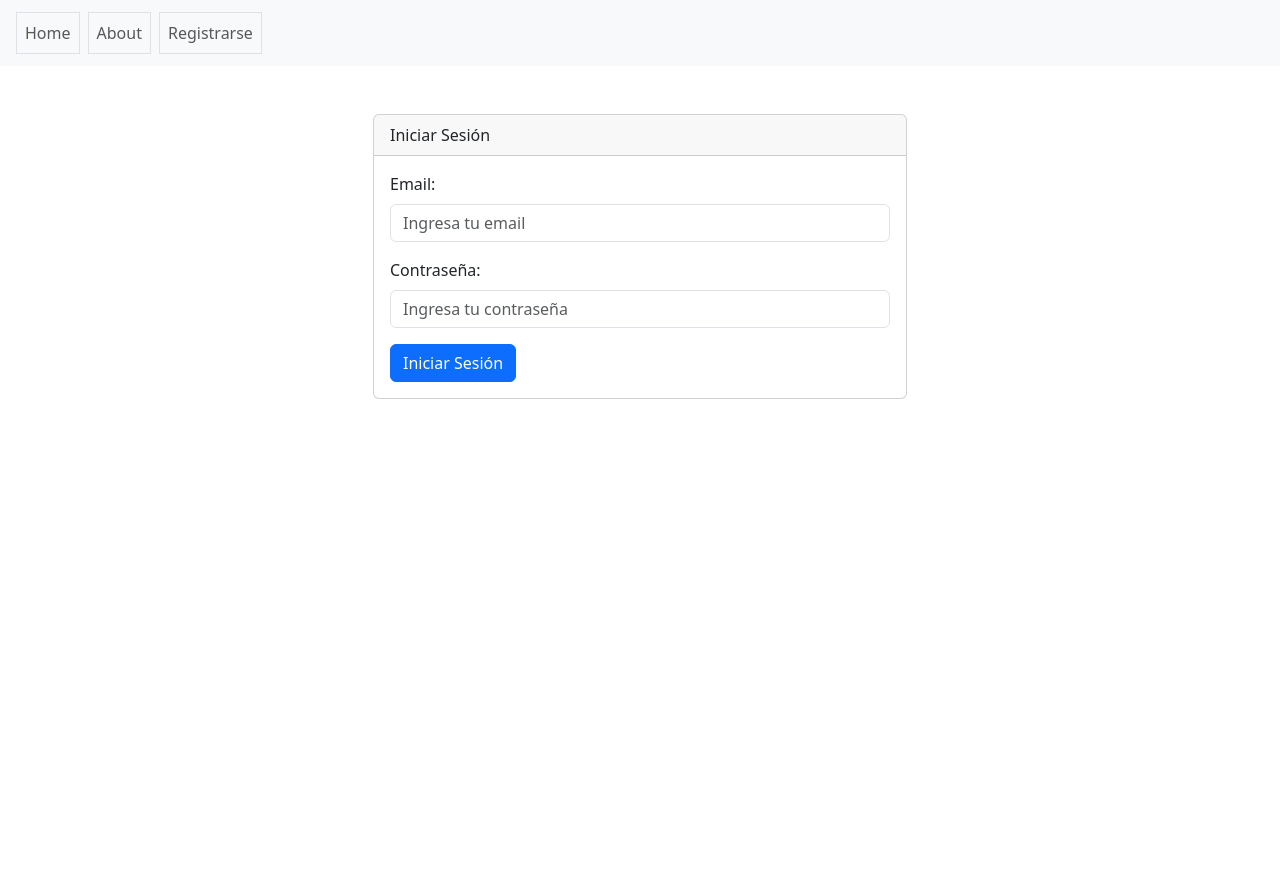
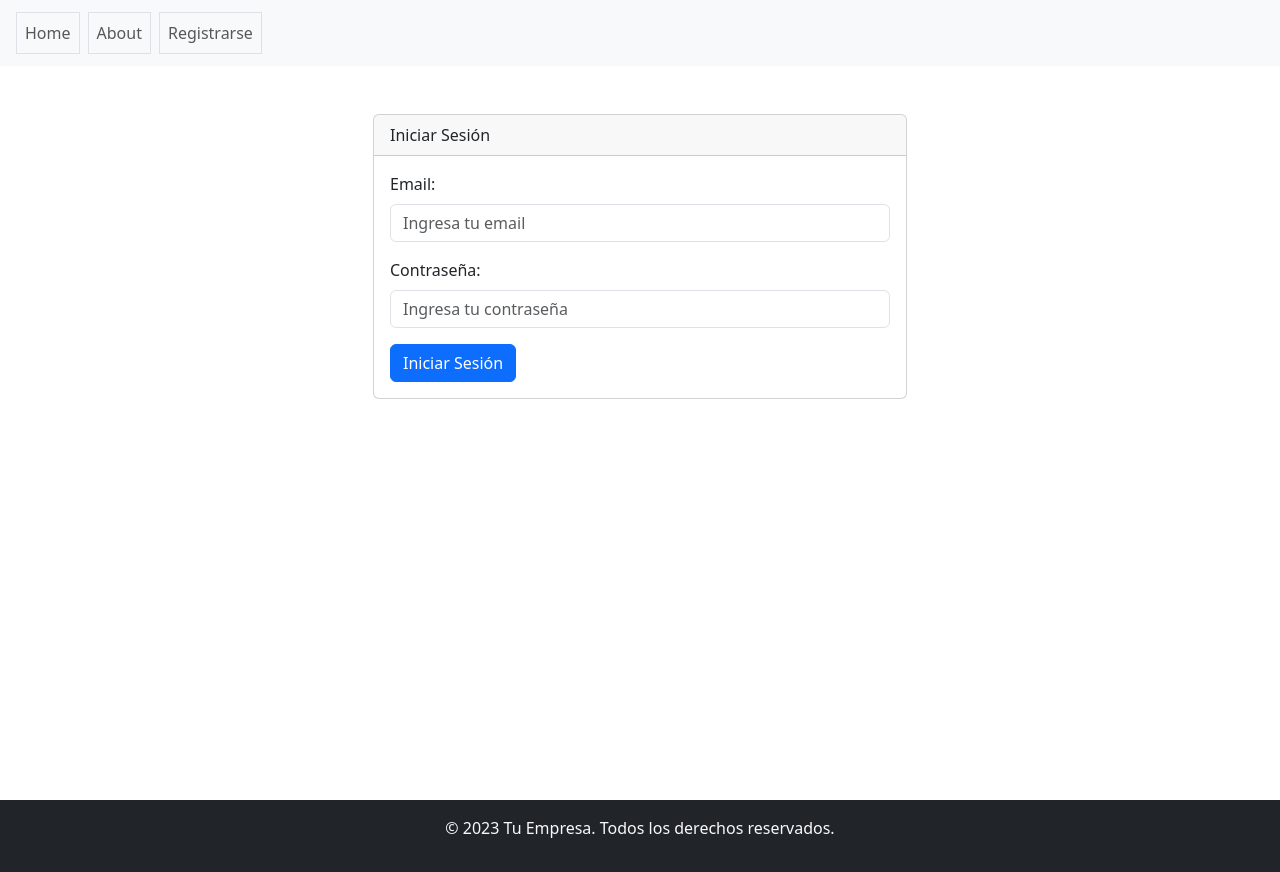
Before and after one commit to lmq94/Api-Laravel, a React (Create React App) app in the folder banco-front/: page / in a window 1280 px wide. Before the commit the page ends 800 px from the top, so only its background shows below. Built offline with nearby package versions, Linux system fonts and the light colour scheme.

Commit message:
Implemented footer

```diff
--- a/banco-front/src/App.js
+++ b/banco-front/src/App.js
@@ -10,6 +10,7 @@ import {Header} from "./templates/Header";
 import UserRegister from "./crud/UserRegister";
 import CreateCuenta from "./crud/CreateCuenta";
 import UserData from "./crud/UserData";
+import Footer from "./templates/Footer";
 
 function App() {
     const [isLoggedIn, setIsLoggedIn] = useState(false);
@@ -34,7 +35,6 @@ function App() {
                 <Header isLoggedIn={isLoggedIn} setIsLoggedInCallback={setIsLoggedIn} userRole={userRole} />
                 <main className="container">
                     <Routes>
-                        {/* Ruta por defecto */}
                         <Route
                             path="/"
                             element={
@@ -51,11 +51,13 @@ function App() {
                             }
                         />
 
-                        {/* Ruta para el registro */}
                         <Route path = "/register" element={<UserRegister />} />
                         <Route path = "/create-account" element ={<CreateCuenta/>}/>
                     </Routes>
                 </main>
+            </div>
+            <div>
+                <Footer/>
             </div>
         </Router>
     );
```
